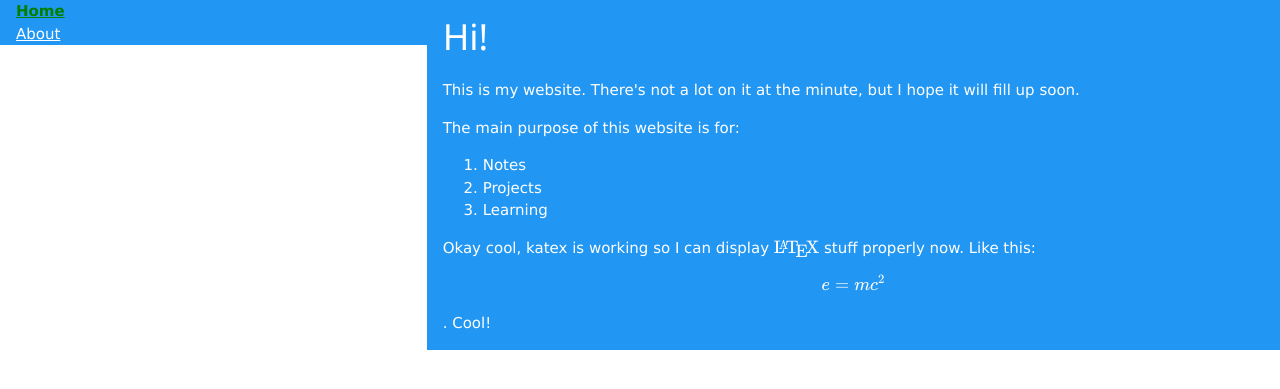
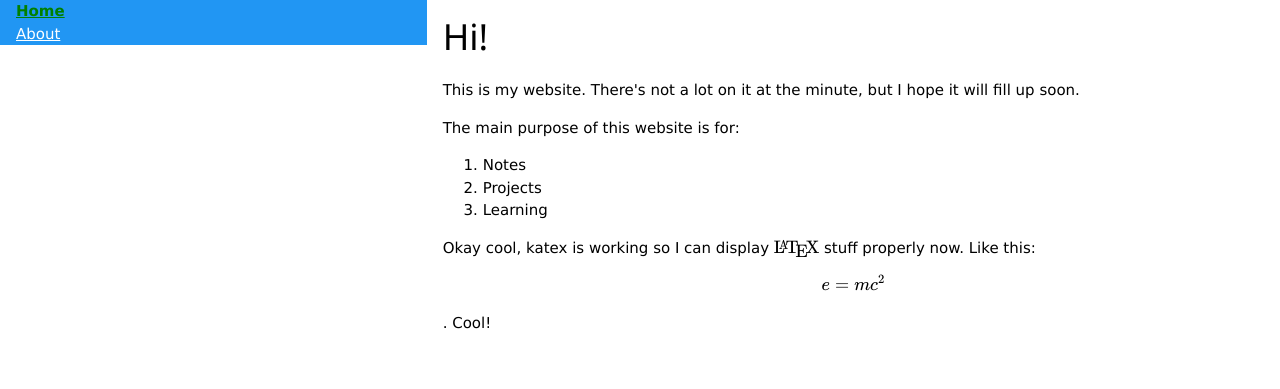
Before and after one commit to andyleemitchell/andyleemitchell.github.io, a Jekyll site: the page built from index.html, in a window 1280 px wide. Shown: the top 389 px of the page. Built offline with Jekyll 4.4.1, drawn with Linux system fonts in a browser that asks for light colours; nearby versions of some CDN libraries.

Commit message:
Update default.html

```diff
--- a/_layouts/default.html
+++ b/_layouts/default.html
@@ -8,7 +8,7 @@
     </div>
 
     <!-- {% include sidebar.html %} -->
-    <div class="w3-blue w3-container w3-twothird">
+    <div class="w3-container w3-twothird">
     {{ content }}
     </div>
 
```
